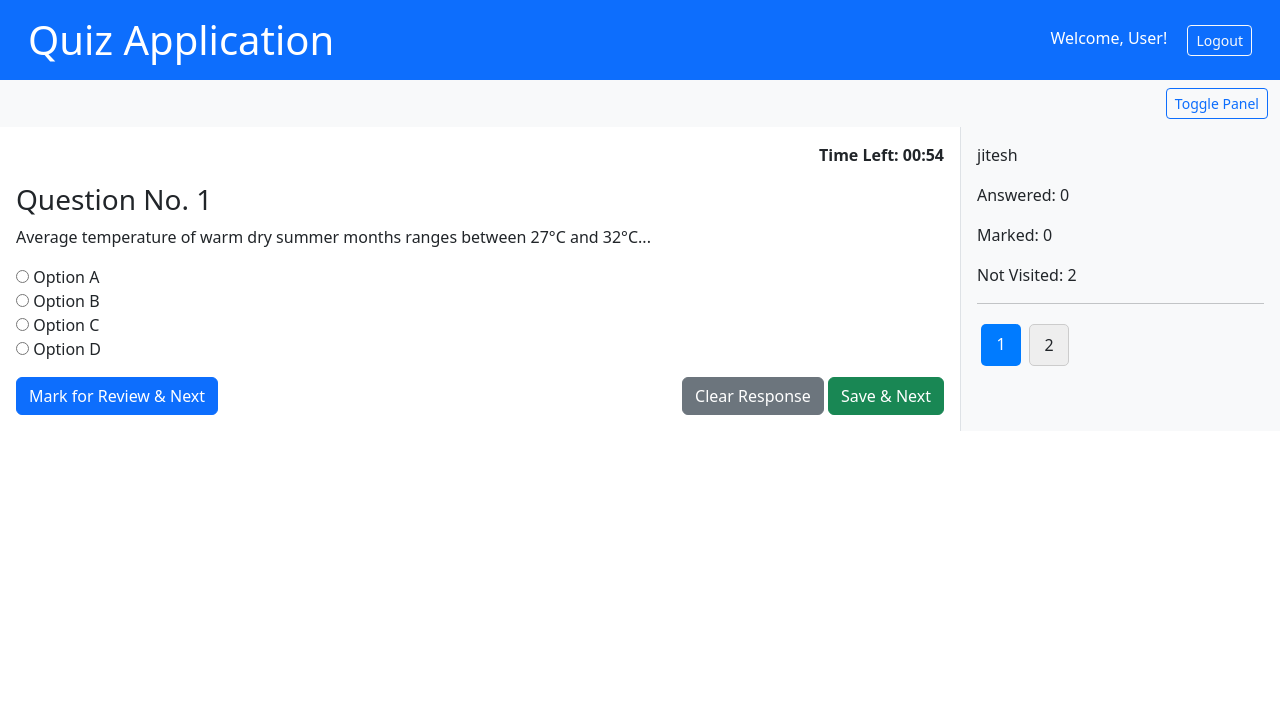
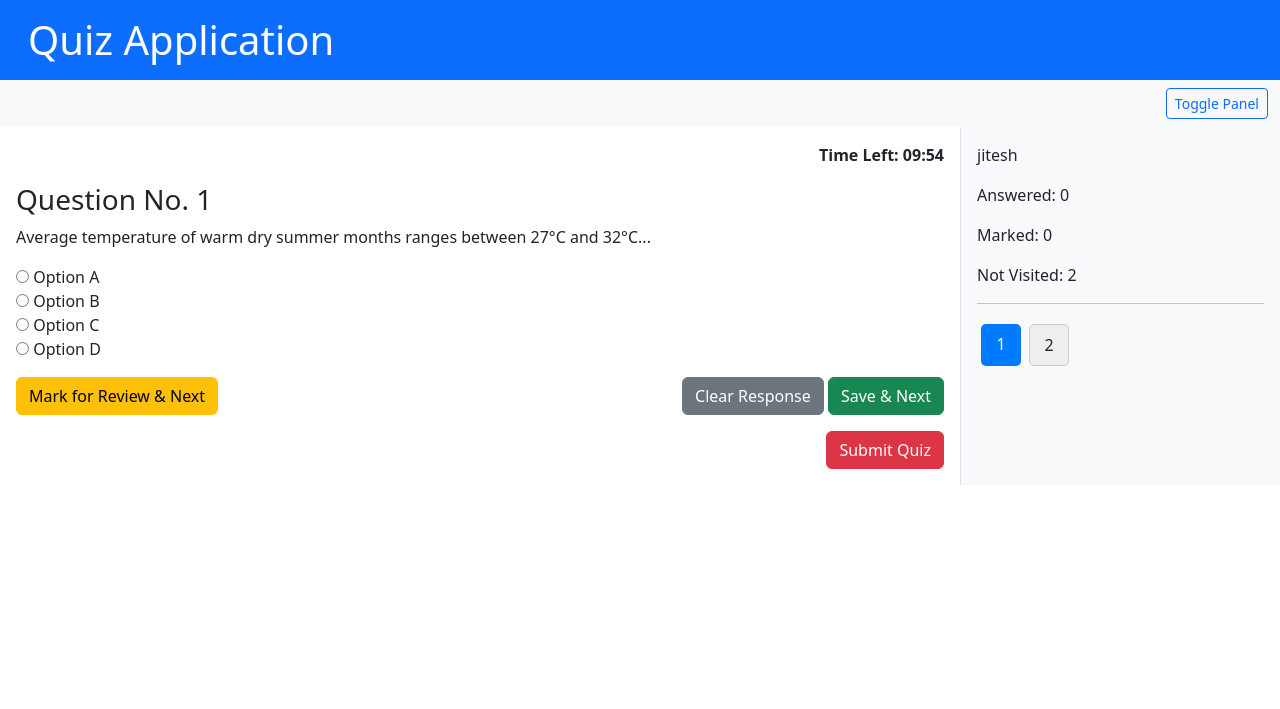
Before and after one commit to jiteshk50/Qapp, a Flask app: page / in a window 1280 px wide. Shown: the top 709 px of the page. Run offline with Flask 3, Linux system fonts and the light colour scheme.

Commit message:
optimising design and adding submit button

```diff
--- a/app.py
+++ b/app.py
@@ -1,4 +1,4 @@
-from flask import Flask, render_template, request, redirect, url_for
+from flask import Flask, render_template, request
 
 app = Flask(__name__)
 
@@ -8,9 +8,27 @@ def index():
 
 @app.route('/result', methods=['POST'])
 def result():
-    # Placeholder for actual result processing logic
-    user_answers = request.form
-    return render_template('result.html', answers=user_answers)
+    if request.method == 'POST':
+        user_answers = request.form
+        processed_answers = {}
+        for question, answer in user_answers.items():
+            if question.startswith('q'):
+                try:
+                    processed_answers[int(question[1:])] = answer
+                except ValueError:
+                    pass
+
+        score = calculate_score(processed_answers)
+        return render_template('result.html', answers=processed_answers, score=score)
+    return redirect('/')
+
+def calculate_score(answers):
+    correct_answers = {1: 'a', 2: 'c'}
+    score = 0
+    for question, answer in answers.items():
+        if answer == correct_answers.get(question):
+            score += 1
+    return score
 
 if __name__ == '__main__':
     app.run(debug=True)
--- a/static/script.js
+++ b/static/script.js
@@ -3,7 +3,7 @@ let answeredQuestions = [];
 let markedQuestions = [];
 let notVisited = 2;
 let timerInterval;
-let timeLeft = 60; // 10 minutes in seconds
+let timeLeft = 600; // 10 minutes in seconds
 let questionsAnswered = 0;
 let questionsMarked = 0;
 const totalQuestions = 2;
@@ -30,8 +30,8 @@ function updateTimerDisplay() {
         timeLeft--;
     } else {
         clearInterval(timerInterval);
-        alert("Time's Up! Please submit your answers.");
-        disableAllButtons();
+        timerDisplay.textContent = "Time's Up!";
+        document.getElementById('quiz-form').submit();
     }
 }
 
@@ -39,12 +39,6 @@ function updateTimerDisplay() {
 function startTimer() {
     updateTimerDisplay(); // Initial update to display the timer
     timerInterval = setInterval(updateTimerDisplay, 1000);
-}
-
-// Disable all buttons when the timer ends
-function disableAllButtons() {
-    const buttons = document.querySelectorAll('.btn');
-    buttons.forEach(button => button.disabled = true);
 }
 
 // Other functionality for handling questions
@@ -189,6 +183,12 @@ function moveToNextQuestion() {
     displayQuestion(currentQuestion);
 }
 
-// Initialize the application
-updateQuestionNumbers();
-startTimer();
+document.addEventListener('DOMContentLoaded', () => {
+    updateQuestionNumbers();
+    startTimer();
+
+    const quizForm = document.getElementById('quiz-form');
+    quizForm.addEventListener('submit', (event) => {
+        clearInterval(timerInterval);
+    });
+});
--- a/templates/index.html
+++ b/templates/index.html
@@ -1,41 +1,28 @@
 <!DOCTYPE html>
 <html lang="en">
-
 <head>
     <meta charset="UTF-8">
     <meta name="viewport" content="width=device-width, initial-scale=1.0">
     <title>Quiz Application</title>
-    <link href="https://cdn.jsdelivr.net/npm/bootstrap@5.3.2/dist/css/bootstrap.min.css" rel="stylesheet"
-        integrity="sha384-T3c6CoIi6uLrA9TneNEoa7RxnatzjcDSCmG1MXxSR1GAsXEV/Dwwykc2MPK8M2HN"
-        crossorigin="anonymous">
+    <link href="https://cdn.jsdelivr.net/npm/bootstrap@5.3.2/dist/css/bootstrap.min.css" rel="stylesheet">
     <link rel="stylesheet" href="{{ url_for('static', filename='style.css') }}">
 </head>
-
 <body>
-    <!-- Top Header Bar -->
     <header class="bg-primary text-white p-3">
         <div class="container-fluid d-flex justify-content-between align-items-center">
             <h1 class="m-0">Quiz Application</h1>
-            <div>
-                <span class="me-3">Welcome, User!</span>
-                <a href="#" class="btn btn-outline-light btn-sm">Logout</a>
-            </div>
         </div>
     </header>
-
-    <!-- Main Content -->
     <div class="container-fluid" id="main-container">
         <div class="row">
-            <!-- Toggle Button -->
             <div class="col-12 d-flex justify-content-end bg-light py-2">
                 <button class="btn btn-outline-primary btn-sm" id="toggle-panel">Toggle Panel</button>
             </div>
-
-            <!-- Main Question Area -->
             <div class="col-md-9 p-3" id="main-question-area">
                 <div class="d-flex justify-content-end mb-3">
                     <div id="timer" class="fw-bold">Time Left: 10:00</div>
                 </div>
+                <form method="POST" action="/result" id="quiz-form">
                     <div id="question-area">
                         <div class="question" id="q1">
                             <h3>Question No. 1</h3>
@@ -59,15 +46,17 @@
                         </div>
                     </div>
                     <div class="d-flex justify-content-between">
-                    <button class="btn btn-primary" id="mark-review">Mark for Review & Next</button>
+                        <button class="btn btn-warning" id="mark-review" type="button">Mark for Review & Next</button>
                         <div>
-                        <button class="btn btn-secondary" id="clear-response">Clear Response</button>
-                        <button class="btn btn-success" id="save-next">Save & Next</button>
+                            <button class="btn btn-secondary" id="clear-response" type="button">Clear Response</button>
+                            <button class="btn btn-success" id="save-next" type="button">Save & Next</button>
                         </div>
                     </div>
+                    <div class="d-flex justify-content-end mt-3">
+                        <button class="btn btn-danger" type="submit" id="submit-quiz">Submit Quiz</button>
                     </div>
-
-            <!-- Right Panel -->
+                </form>
+            </div>
             <div class="col-md-3 bg-light p-3 border-start collapse show" id="right-panel">
                 <div id="user-info" class="mb-3">
                     <p>jitesh</p>
@@ -81,9 +70,6 @@
         </div>
     </div>
     <script src="{{ url_for('static', filename='script.js') }}"></script>
-    <script src="https://cdn.jsdelivr.net/npm/bootstrap@5.3.2/dist/js/bootstrap.bundle.min.js"
-        integrity="sha384-C6RzsynM9kWDrMNeT87bh95OGNyZPhcTNXj1NW7RuBCsyN/o0jlpcV8Qyq46cDfL"
-        crossorigin="anonymous"></script>
+    <script src="https://cdn.jsdelivr.net/npm/bootstrap@5.3.2/dist/js/bootstrap.bundle.min.js"></script>
 </body>
-
 </html>
```
Also changed, not shown: templates/result.html (+3 -6 lines). Lines whose indentation alone changed are shown as unchanged.
